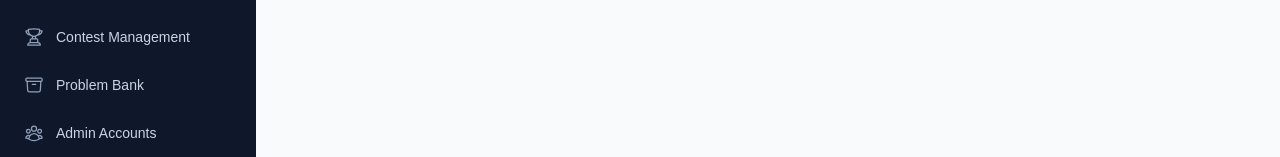
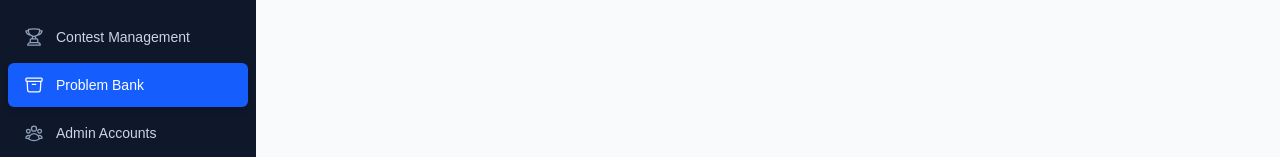
Before and after one commit to pppolf/xcpc-next, a Next.js app: page /admin/problems in a window 1280 px wide. Shown: the part 199-356 px from the top of the page. Built offline with nearby package versions, Linux system fonts and the light colour scheme; no server answers; the database is empty.

Commit message:
修复激活状态

```diff
--- a/app/admin/layout.tsx
+++ b/app/admin/layout.tsx
@@ -1,4 +1,6 @@
+"use client";
 import Link from "next/link";
+import { usePathname } from "next/navigation";
 import {
   HomeIcon,
   TrophyIcon,
@@ -20,6 +22,7 @@ export default function AdminLayout({
 }: {
   children: React.ReactNode;
 }) {
+  const pathname = usePathname();
   return (
     <div className="flex min-h-screen bg-gray-100">
       {/* Sidebar */}
@@ -31,7 +34,7 @@ export default function AdminLayout({
 
         {/* 2. 菜单导航区域 */}
         <nav className="flex-1 px-2 py-4 space-y-1 overflow-y-auto">
-          {/* [新增] 返回前台首页的按钮 - 放在最上面最显眼 */}
+          {/* 返回前台首页的按钮 */}
           <Link
             href="/"
             className="flex items-center px-4 py-3 text-sm font-medium rounded-md text-blue-300 hover:bg-slate-800 hover:text-white transition-colors mb-4 border border-slate-700/50 bg-slate-800/30"
@@ -44,16 +47,32 @@ export default function AdminLayout({
             Management
           </div>
 
-          {MENU_ITEMS.map((item) => (
+          {MENU_ITEMS.map((item) => {
+            const isActive =
+              item.href === "/admin"
+                ? pathname === "/admin"
+                : pathname.startsWith(item.href);
+            return (
               <Link
                 key={item.name}
                 href={item.href}
-              className="flex items-center px-4 py-3 text-sm font-medium rounded-md hover:bg-slate-800 transition-colors text-slate-300 hover:text-white"
+                className={`group flex items-center px-4 py-3 text-sm font-medium rounded-md transition-colors ${
+                  isActive
+                    ? "bg-blue-600 text-white shadow-md" // 激活样式：蓝色背景、白色文字
+                    : "text-slate-300 hover:bg-slate-800 hover:text-white" // 普通样式
+                }`}
               >
-              <item.icon className="mr-3 h-5 w-5 text-slate-400 group-hover:text-white" />
+                <item.icon
+                  className={`mr-3 h-5 w-5 transition-colors ${
+                    isActive
+                      ? "text-white" // 激活时图标白色
+                      : "text-slate-400 group-hover:text-white" // 普通时灰色，悬停变白
+                  }`}
+                />
                 {item.name}
               </Link>
-          ))}
+            );
+          })}
         </nav>
 
         {/* 3. 底部操作区域 */}
--- a/app/admin/problems/[id]/data/actions.ts
+++ b/app/admin/problems/[id]/data/actions.ts
@@ -5,9 +5,28 @@ import path from "path";
 import yaml from "js-yaml";
 import { prisma } from "@/lib/prisma";
 import { revalidatePath } from "next/cache";
-import { getProblem } from "../../actions";
 
 const UPLOAD_ROOT = path.join(process.cwd(), "uploads", "problems");
+
+interface problemYml {
+  type?: string;
+  time?: number;
+  memory?: number;
+  cases?: {
+    input: string;
+    output: string;
+  }[];
+  checker?: string;
+  interactor?: string;
+  time_limit_rate?: {
+    java?: number;
+    pypy3?: number;
+  };
+  memory_limit_rate?: {
+    java?: number;
+    pypy3?: number;
+  };
+}
 
 function getDataDir(problemId: number) {
   if (!problemId || isNaN(problemId)) {
@@ -24,6 +43,8 @@ async function autoDetectCases(dir: string, currentYamlContent: string) {
   const files = await fs.readdir(dir);
   const inputs = files.filter((f) => f.endsWith(".in")).sort(naturalSort);
   const detectedCases = [];
+  const checker = files.find((f) => f === "chk.cc");
+  const interactor = files.find((f) => f === "interactor.cc");
   for (const input of inputs) {
     const basename = path.basename(input, ".in");
     const output = `${basename}.out`;
@@ -31,9 +52,8 @@ async function autoDetectCases(dir: string, currentYamlContent: string) {
       detectedCases.push({ input: input, output: output });
     }
   }
-  let parsed: {
-    cases?: { input: string; output: string }[];
-  } = {};
+
+  let parsed: problemYml = {};
   try {
     parsed = yaml.load(currentYamlContent) || {};
   } catch (e) {
@@ -42,13 +62,18 @@ async function autoDetectCases(dir: string, currentYamlContent: string) {
   if (detectedCases.length > 0) {
     parsed.cases = detectedCases;
   }
+  if (checker) {
+    parsed.checker = checker;
+  }
+  if (interactor) {
+    parsed.interactor = interactor;
+  }
   return yaml.dump(parsed);
 }
 
 // 1. 获取数据
 export async function getProblemData(problemId: number) {
   const dir = getDataDir(problemId);
-  const problem = await getProblem(problemId);
   try {
     await fs.access(dir);
   } catch {
@@ -68,7 +93,7 @@ export async function getProblemData(problemId: number) {
   try {
     yamlContent = await fs.readFile(yamlPath, "utf-8");
   } catch {
-    yamlContent = `type: ${problem?.type}\ntime: ${problem?.defaultTimeLimit}ms\nmemory: ${problem?.defaultMemoryLimit}m\n`;
+    yamlContent = "";
     await fs.writeFile(yamlPath, yamlContent);
   }
 
@@ -83,13 +108,14 @@ export async function saveYamlConfig(problemId: number, content: string) {
   const dir = getDataDir(problemId);
   await fs.writeFile(path.join(dir, "problem.yml"), content);
   try {
-    const parsed = yaml.load(content);
+    const parsed = yaml.load(content) as problemYml;
     await prisma.problem.update({
       where: { id: problemId },
       data: {
         judgeConfig: parsed as {
-          cases?: { input: string; output: string }[];
-        },
+          input: string;
+          output: string;
+        }[],
       },
     });
   } catch (e) {
```
Lines whose indentation alone changed are shown as unchanged.
